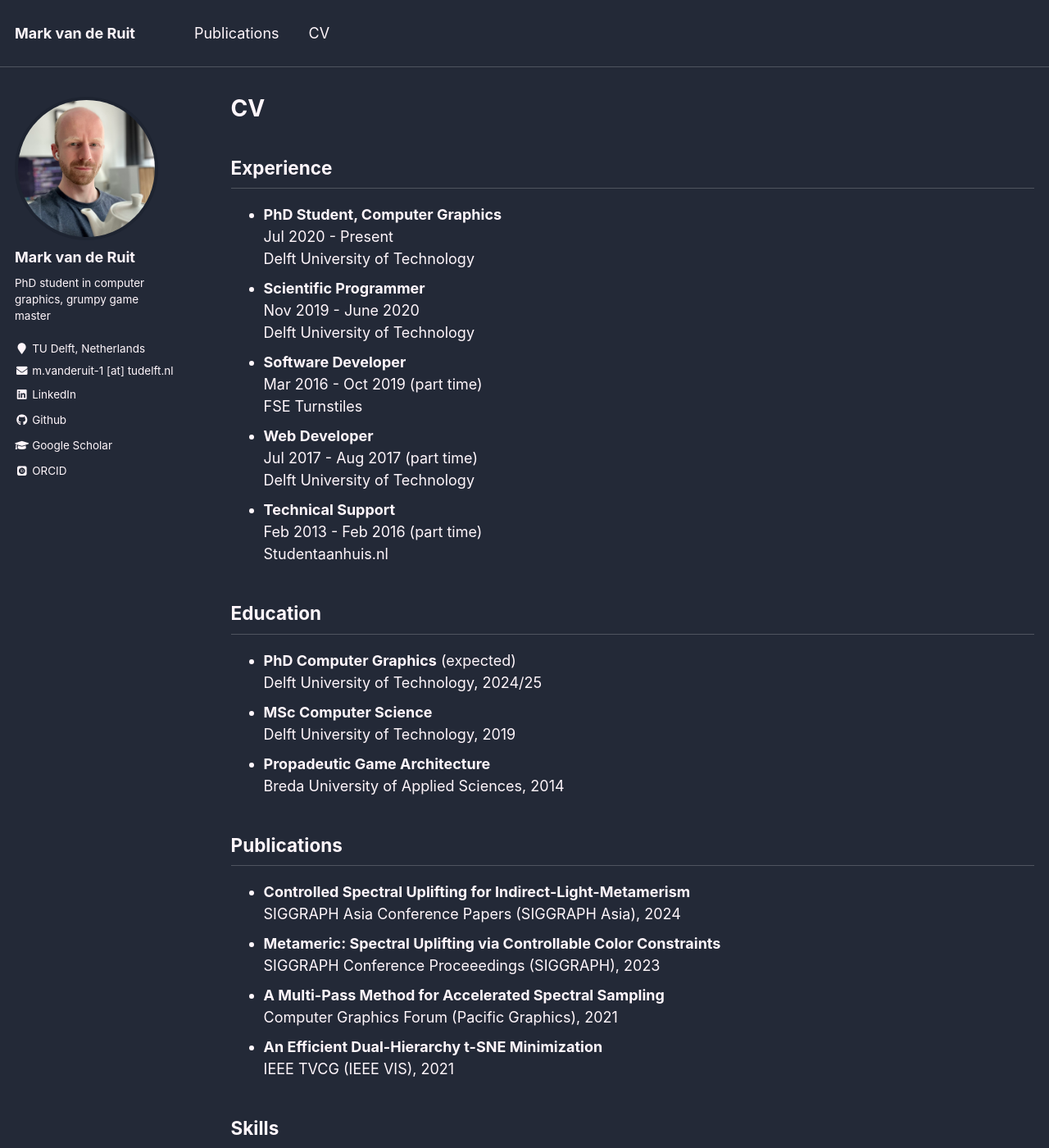
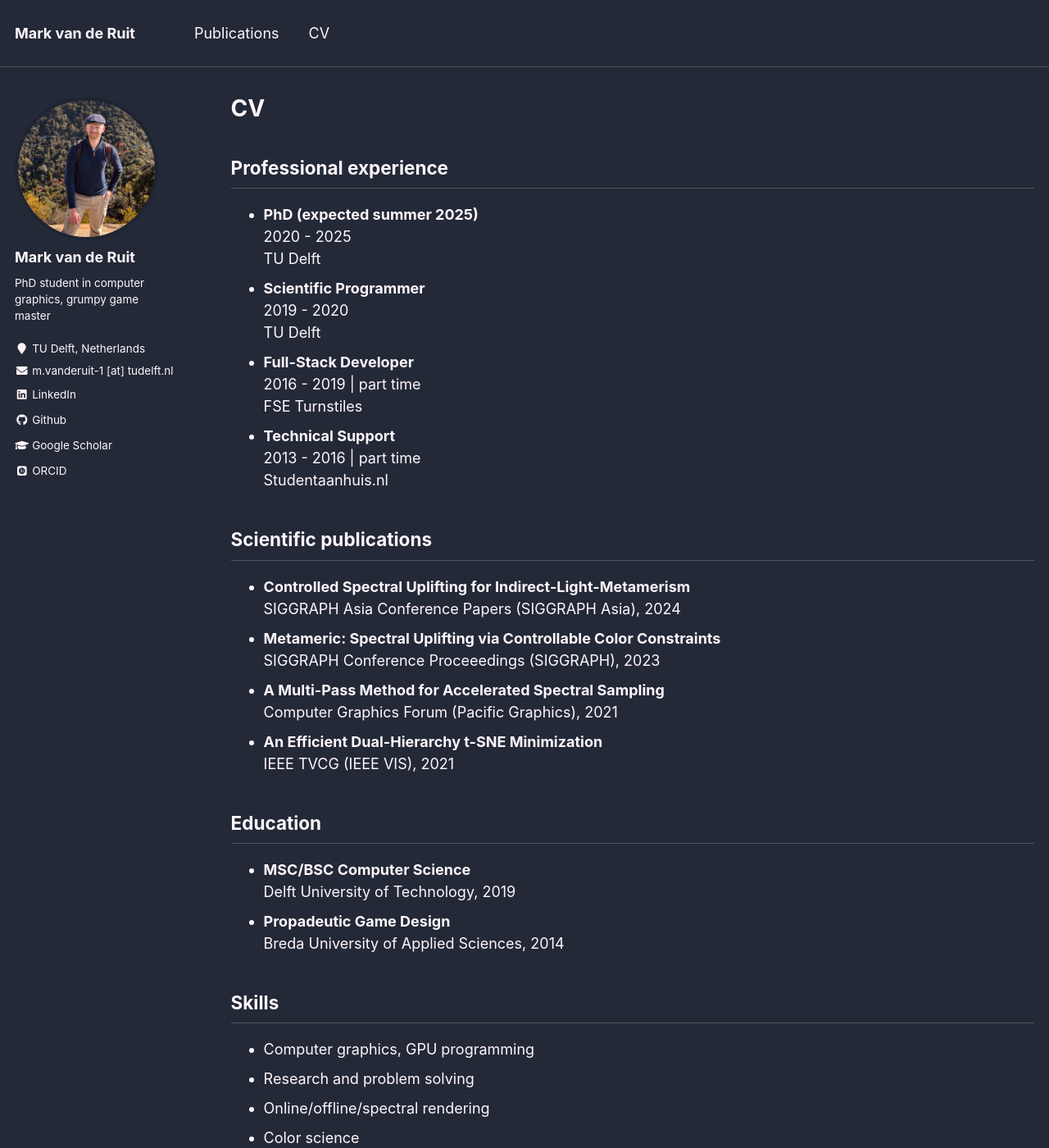
Before and after one commit to Markvanderuit/markvanderuit.github.io, a Jekyll site: the page built from _pages/cv.md, in a window 1280 px wide and 1400 px high. Shown: the whole window at 82% size. Built offline with Jekyll 4.4.1, drawn with Linux system fonts in a browser that asks for light colours; some web fonts are replaced; some of the changed text lies outside the part shown.

```diff
--- a/_pages/cv.md
+++ b/_pages/cv.md
@@ -7,59 +7,45 @@ redirect_from:
   - /resume
 ---
 
-## Experience
+## Professional experience
 
-- **PhD Student, Computer Graphics**<br>
-  Jul 2020 - Present<br>
-  Delft University of Technology<br>
+- **PhD (expected summer 2025)**<br>
+  2020 - 2025<br>
+  TU Delft<br>
 - **Scientific Programmer**<br>
-  Nov 2019 - June 2020<br>
-  Delft University of Technology
-- **Software Developer**<br>
-  Mar 2016 - Oct 2019 (part time)<br>
+  2019 - 2020<br>
+  TU Delft
+- **Full-Stack Developer**<br>
+  2016 - 2019 | part time<br>
   FSE Turnstiles
-- **Web Developer**<br>
-  Jul 2017 - Aug 2017 (part time)<br>
-  Delft University of Technology
 - **Technical Support**<br>
-  Feb 2013 - Feb 2016 (part time)<br>
+  2013 - 2016 | part time<br>
   Studentaanhuis.nl
 
-## Education
-
-- **PhD Computer Graphics** (expected)<br>
-  Delft University of Technology, 2024/25
-- **MSc Computer Science**<br>
-  Delft University of Technology, 2019
-- **Propadeutic Game Architecture**<br>
-  Breda University of Applied Sciences, 2014
-
-## Publications
+## Scientific publications
 
 {% for post in site.publications reversed %}
 - **{{ post.title }}**<br>
   {{ post.venue }} ({{ post.conference }}), {{ post.bibtex.year }}
 {% endfor %}
 
+## Education
+
+- **MSC/BSC Computer Science**<br>
+  Delft University of Technology, 2019
+- **Propadeutic Game Design**<br>
+  Breda University of Applied Sciences, 2014
+
 ## Skills
 
-- **General.** Computer graphics, 3D rendering, scientific research, problem solving.
-- **Programming.** C++, OpenGL, GLSL, CUDA, LaTeX, CMake, Git.
+- Computer graphics, GPU programming
+- Research and problem solving
+- Online/offline/spectral rendering
+- Color science
+- C++, OpenGL, Vulkan, CUDA, GLSL, Python, Git, CMake, etc.
 
 ## Languages
 
 - **Dutch.** Native proficiency.
-- **English.** Professional proficiency - Cambridge ESOL Level 3 Grade A.
+- **English.** Professional proficiency - Cambridge ESOL Level 3A.
 - **German.** Basic proficiency - 5 years living and learning in Germany.
-
-<!-- ## Publications
-
-  <ul>{% for post in site.publications %}
-    {% include archive-single-cv.html %}
-  {% endfor %}</ul>
-
-## Talks
-
-  <ul>{% for post in site.talks %}
-    {% include archive-single-talk-cv.html %}
-  {% endfor %}</ul> -->
```
Also changed, not shown: _pages/about.md (+8 -3 lines), images/profile.png.
